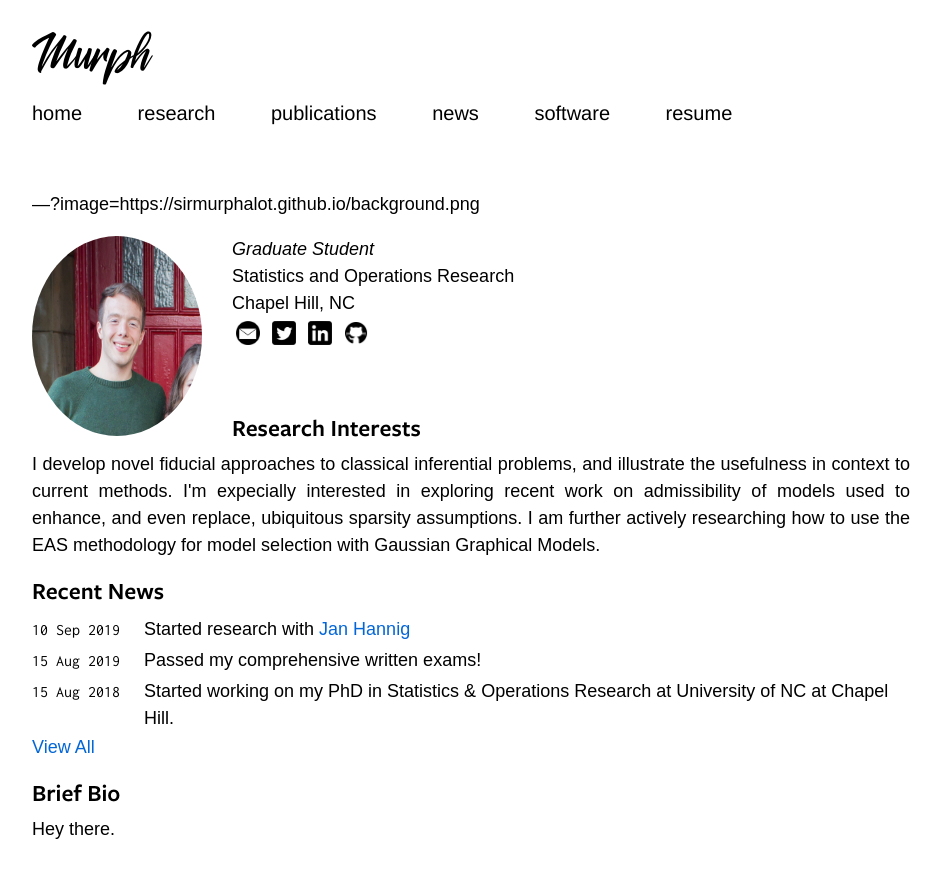
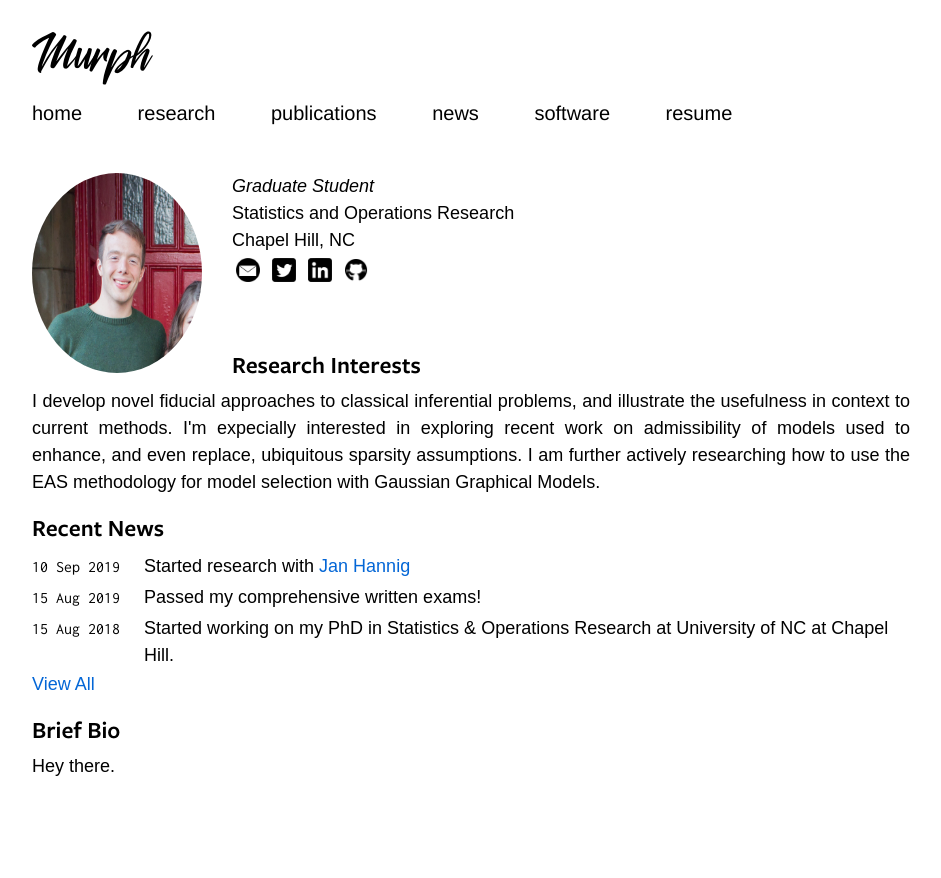
Before and after one commit to sirmurphalot/sirmurphalot.github.io, a Jekyll site: the page built from index.md, in a window 1280 px wide. Shown: the top 878 px of the page, without its empty margins (169-1110 px from the left). Built offline with Jekyll 4.4.1, drawn with Linux system fonts in a browser that asks for light colours; some web fonts are replaced.

Commit message:
changed image mistake

```diff
--- a/index.md
+++ b/index.md
@@ -6,7 +6,6 @@ layout: default
 title: Alexander Murph
 permalink:
 ---
----?image={{site.url}}background.png
 <div class="banner">
     <div class="photo">
         <img src="https://sirmurphalot.github.io/assets/me.jpg" width="170px" height="200px">
```
